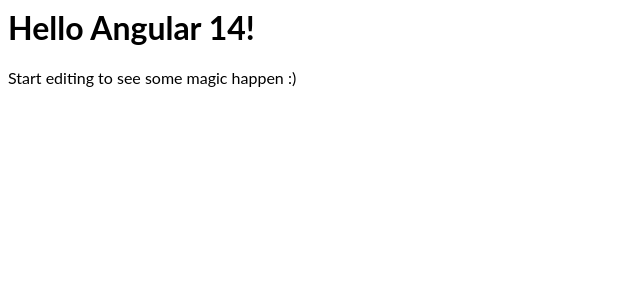
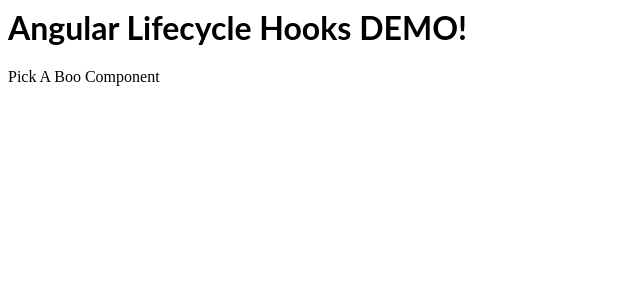
Before and after one commit to sajithahd/Angular-Example---Lifecycle-Hooks, an Angular app: page / in a window 1280 px wide. Shown: the top 300 px of the page, without its empty margins (0-640 px from the left). Built offline with nearby package versions, Linux system fonts and the light colour scheme.

Commit message:
5 files modified, 1 added

```diff
--- a/src/app/app.component.html
+++ b/src/app/app.component.html
@@ -1,4 +1,2 @@
 <hello name="{{ name }}"></hello>
-<p>
-  Start editing to see some magic happen :)
-</p>
+<pick-a-boo-wrapper></pick-a-boo-wrapper>
--- a/src/app/app.component.ts
+++ b/src/app/app.component.ts
@@ -6,5 +6,5 @@ import { Component, VERSION } from '@angular/core';
   styleUrls: [ './app.component.css' ]
 })
 export class AppComponent  {
-  name = 'Angular ' + VERSION.major;
+  name = 'Angular Lifecycle Hooks DEMO';
 }
--- a/src/app/app.module.ts
+++ b/src/app/app.module.ts
@@ -4,10 +4,11 @@ import { FormsModule } from '@angular/forms';
 
 import { AppComponent } from './app.component';
 import { HelloComponent } from './hello.component';
+import { pickABooWrapperComponent } from './pick-a-boo-wrapper.component';
 
 @NgModule({
   imports:      [ BrowserModule, FormsModule ],
-  declarations: [ AppComponent, HelloComponent ],
+  declarations: [ AppComponent, HelloComponent,pickABooWrapperComponent ],
   bootstrap:    [ AppComponent ]
 })
 export class AppModule { }
--- a/src/app/hello.component.ts
+++ b/src/app/hello.component.ts
@@ -2,7 +2,7 @@ import { Component, Input } from '@angular/core';
 
 @Component({
   selector: 'hello',
-  template: `<h1>Hello {{name}}!</h1>`,
+  template: `<h1>{{name}}!</h1>`,
   styles: [`h1 { font-family: Lato; }`]
 })
 export class HelloComponent  {
--- /dev/null
+++ b/src/app/pick-a-boo-wrapper.component.ts
@@ -0,0 +1,15 @@
+import { Component } from "@angular/core";
+
+@Component({
+  selector: 'pick-a-boo-wrapper',
+  template: `
+    <div>
+      Pick A Boo Component
+    </div>
+  `,
+  styleUrls: [ './app.component.css' ]
+})
+
+export class pickABooWrapperComponent{
+
+}
```
Also changed, not shown: package.json (+11 -11 lines).
